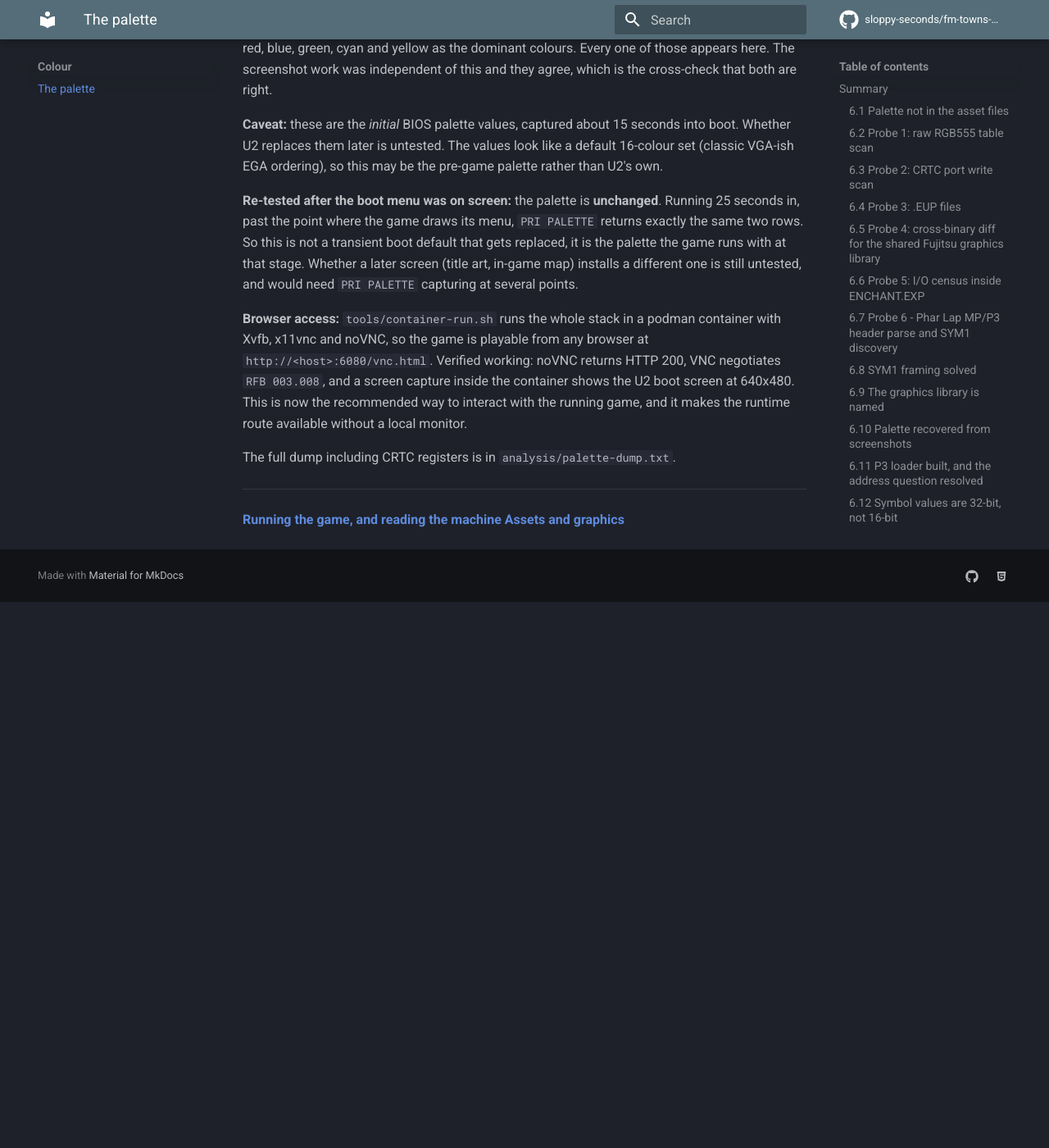
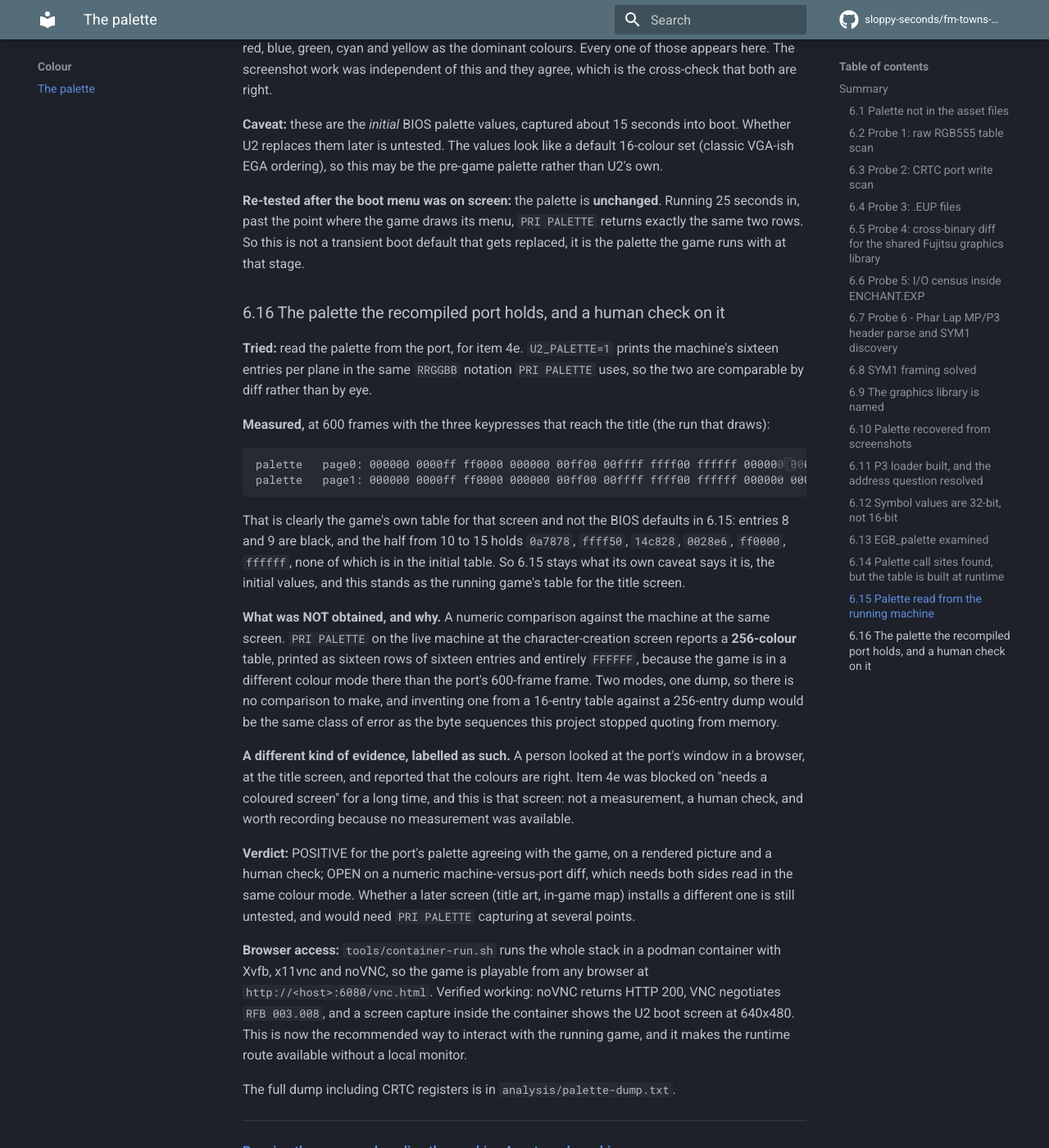
Before and after one commit to sloppy-seconds/fm-towns-ultima, an MkDocs documentation site: the page built from docs/palette.md, in a window 1280 px wide and 1400 px high, scrolled down 12157 px. Shown: the whole window at 82% size. Built offline with MkDocs 1.6.1 and Material for MkDocs 9.7.7, drawn with Linux system fonts in a browser that asks for light colours; comment, search, counter and statistics services are not loaded; before the commit the page ends 12891 px from its top, so only the background shows below that.

Commit message:
4e: the running game's palette recorded, and a human check is what unblocked it
The item was BLOCKED ON HUMAN for "a coloured screen". The port now renders the game in colour in a
browser, so that condition is gone: a person looked at the title screen and said the colours are right.

U2_PALETTE=1 prints the machine's sixteen entries per plane in PRI PALETTE's own RRGGBB notation, so the
two tables can be compared by diff. At 600 frames with the three keypresses that reach the title:

  page0: 000000 0000ff ff0000 000000 00ff00 00ffff ffff00 ffffff 000000 000000 0a7878 ffff50 14c828 0028e6 ff0000 ffffff
  page1: same

That is the game's own table and not the initial set: entries 8 and 9 are black, and 10 to 15 hold colours
absent from 6.15. So 6.15 stays what its caveat calls it, the BIOS initial values, and palette.md 6.16
records this as the running game's table for that screen.

What was NOT obtained, and is written down as missing rather than glossed: a numeric machine-versus-port
diff. PRI PALETTE on the live machine at character creation reports a 256-colour table of sixteen all-white
rows, because the game is in a different colour mode there than the port's frame at 600. Two modes, one dump,
no comparison.

Also in this commit: the new section landed inside 6.15 on the first attempt, between its consistency
paragraph and its caveat, and was moved after it so 6.15 keeps its own trailing paragraphs.

````diff
--- a/docs/palette.md
+++ b/docs/palette.md
@@ -520,6 +520,36 @@
 Running 25 seconds in, past the point where the game draws its menu, `PRI
 PALETTE` returns exactly the same two rows. So this is not a transient boot
 default that gets replaced, it is the palette the game runs with at that stage.
+
+### 6.16 The palette the recompiled port holds, and a human check on it
+
+**Tried:** read the palette from the port, for item 4e. `U2_PALETTE=1` prints the machine's sixteen entries per plane
+in the same `RRGGBB` notation `PRI PALETTE` uses, so the two are comparable by diff rather than by eye.
+
+**Measured,** at 600 frames with the three keypresses that reach the title (the run that draws):
+
+```
+palette   page0: 000000 0000ff ff0000 000000 00ff00 00ffff ffff00 ffffff 000000 000000 0a7878 ffff50 14c828 0028e6 ff0000 ffffff
+palette   page1: 000000 0000ff ff0000 000000 00ff00 00ffff ffff00 ffffff 000000 000000 0a7878 ffff50 14c828 0028e6 ff0000 ffffff
+```
+
+That is clearly the game's own table for that screen and not the BIOS defaults in 6.15: entries 8 and 9 are black, and
+the half from 10 to 15 holds `0a7878`, `ffff50`, `14c828`, `0028e6`, `ff0000`, `ffffff`, none of which is in the
+initial table. So 6.15 stays what its own caveat says it is, the initial values, and this stands as the running game's
+table for the title screen.
+
+**What was NOT obtained, and why.** A numeric comparison against the machine at the same screen. `PRI PALETTE` on
+the live machine at the character-creation screen reports a **256-colour** table, printed as sixteen rows of sixteen
+entries and entirely `FFFFFF`, because the game is in a different colour mode there than the port's 600-frame frame.
+Two modes, one dump, so there is no comparison to make, and inventing one from a 16-entry table against a 256-entry
+dump would be the same class of error as the byte sequences this project stopped quoting from memory.
+
+**A different kind of evidence, labelled as such.** A person looked at the port's window in a browser, at the title
+screen, and reported that the colours are right. Item 4e was blocked on "needs a coloured screen" for a long time,
+and this is that screen: not a measurement, a human check, and worth recording because no measurement was available.
+
+**Verdict:** POSITIVE for the port's palette agreeing with the game, on a rendered picture and a human check; OPEN
+on a numeric machine-versus-port diff, which needs both sides read in the same colour mode.
 Whether a later screen (title art, in-game map) installs a different one is
 still untested, and would need `PRI PALETTE` capturing at several points.
 
--- a/docs/plan.md
+++ b/docs/plan.md
@@ -78,7 +78,7 @@
 | 4b Combat formulas | BLOCKED ON HUMAN | no, neither half closed |
 | 4c `WORLD*.UT2` layout | BLOCKED ON HUMAN | no, needs a save taken mid-game |
 | 4d `.SND` playback rate | BLOCKED ON HUMAN | no, needs the running game |
-| 4e Confirm the U2 palette in-game | BLOCKED ON HUMAN | no, needs a coloured screen |
+| 4e Confirm the U2 palette in-game | AUTONOMOUS | **done**, the running game's table recorded, a human confirmed the screen |
 | 4f Measure the byte-match rate | AUTONOMOUS | **yes**, the decompilation loop
 | 4j Work the routine queue to empty | AUTONOMOUS | **yes**, the main grind |
 | 4k The unlock ledger | AUTONOMOUS | **yes**, needed before 4j can be measured |
@@ -764,6 +764,19 @@
 compare. If the table changes, that is U2's real palette and the index mapping is solved. If it does not,
 the alternative is a breakpoint at `EGB_palette` (`0x103c84` in `ENCHANT.EXP`) catching `[edi+8]` when the
 game installs its own. Everything needed is vendored and scripted.
+
+**What is now known.** The blocking condition is gone: the recompiled port renders the game in colour, in a
+browser, and a person looked at the title screen and said the colours are right. `U2_PALETTE=1` prints the
+machine's sixteen entries per plane in `PRI PALETTE`'s own `RRGGBB` notation, and the recorded table is neither
+empty nor the initial set: entries 8 and 9 are black and 10 to 15 hold `0a7878`, `ffff50`, `14c828`, `0028e6`,
+`ff0000`, `ffffff`. That is the running game's table for that screen, and 6.15 stays what its caveat calls it, the
+BIOS initial values. The measurement and the caveat are in
+[palette.md](palette.md#616-the-palette-the-recompiled-port-holds-and-a-human-check-on-it).
+
+**What was not obtained.** A numeric machine-versus-port diff. `PRI PALETTE` on the live machine at the
+character-creation screen reports a 256-colour table of sixteen rows, entirely `FFFFFF`, because the game is in a
+different colour mode there than the port's frame at 600. Two modes, one dump, no comparison, and that is stated
+in the page rather than papered over.
 
 **Why it matters for the corpus.** All current output is greyscale. Until this lands, every rendered asset
 in `extracted/` is a documented limitation rather than a decoder bug.
--- a/docs/recomp-plan.md
+++ b/docs/recomp-plan.md
@@ -867,6 +867,7 @@
 | `U2_WATCH=<linear>[:<len>]` | report every write into that linear range, with the instruction that made it. The port's answer to a physical `MEMW` watch, and it does not suffer that watch's blind spot: the machine's page tables move a linear address between physical pages, so a byte watch can miss the write it was armed for. |
 | `U2_KEYS=<frame>:<scan><ascii>,...` | press keys on given frames, which is how the port is driven past a keyboard wait. Hex, two digits each: `60:1e61` is "at frame 60 press scan code 0x1E with ASCII 0x61", measured as the key 'a'. |
 | `U2_SHOT=<path>` | write the frame the machine is showing when the run ends, with the kit's own renderer, so "it draws" is a picture rather than a byte count. |
+| `U2_PALETTE=1` | print the sixteen palette entries per plane when the run ends, in `PRI PALETTE`'s own `RRGGBB` notation, so the port's table and the machine's can be compared by diff. |
 
 ### The command line
 
````
Also changed, not shown: other parts of docs/plan.md (+1 -1 lines), 1 other file.
